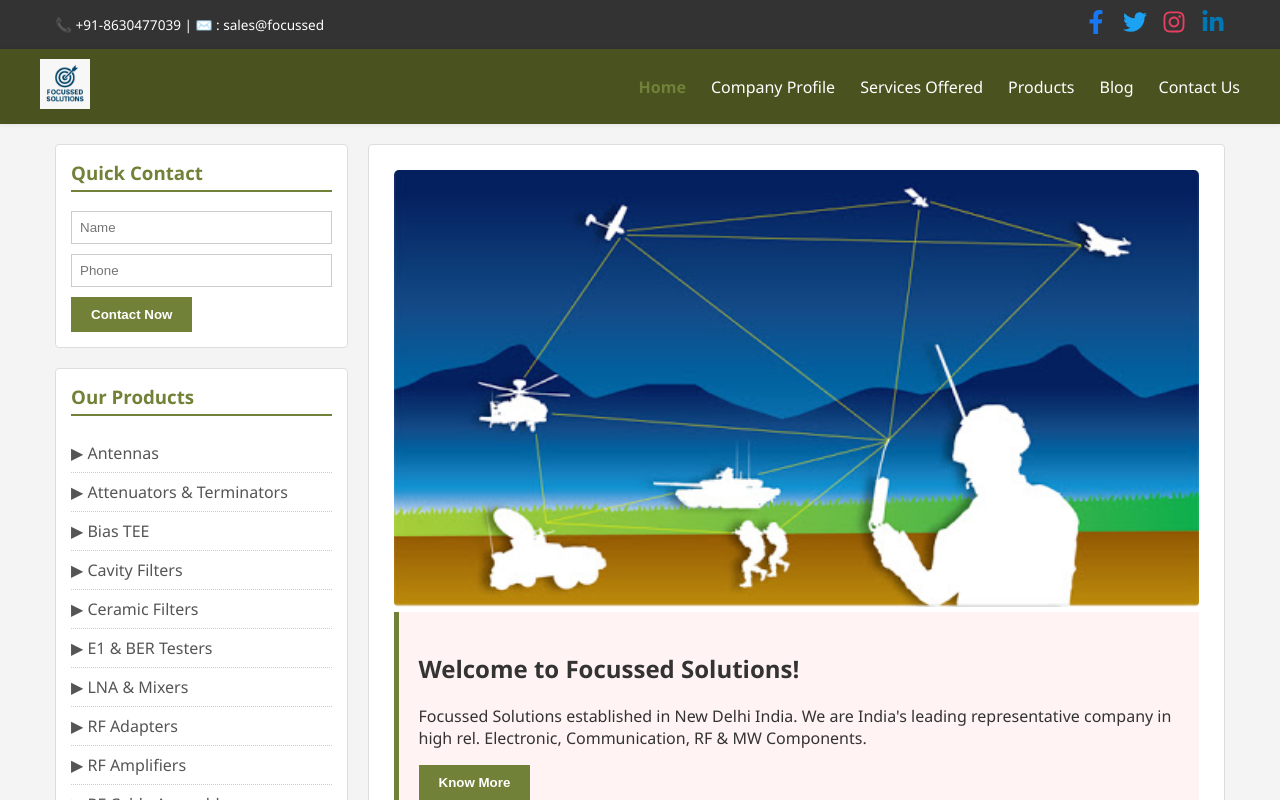
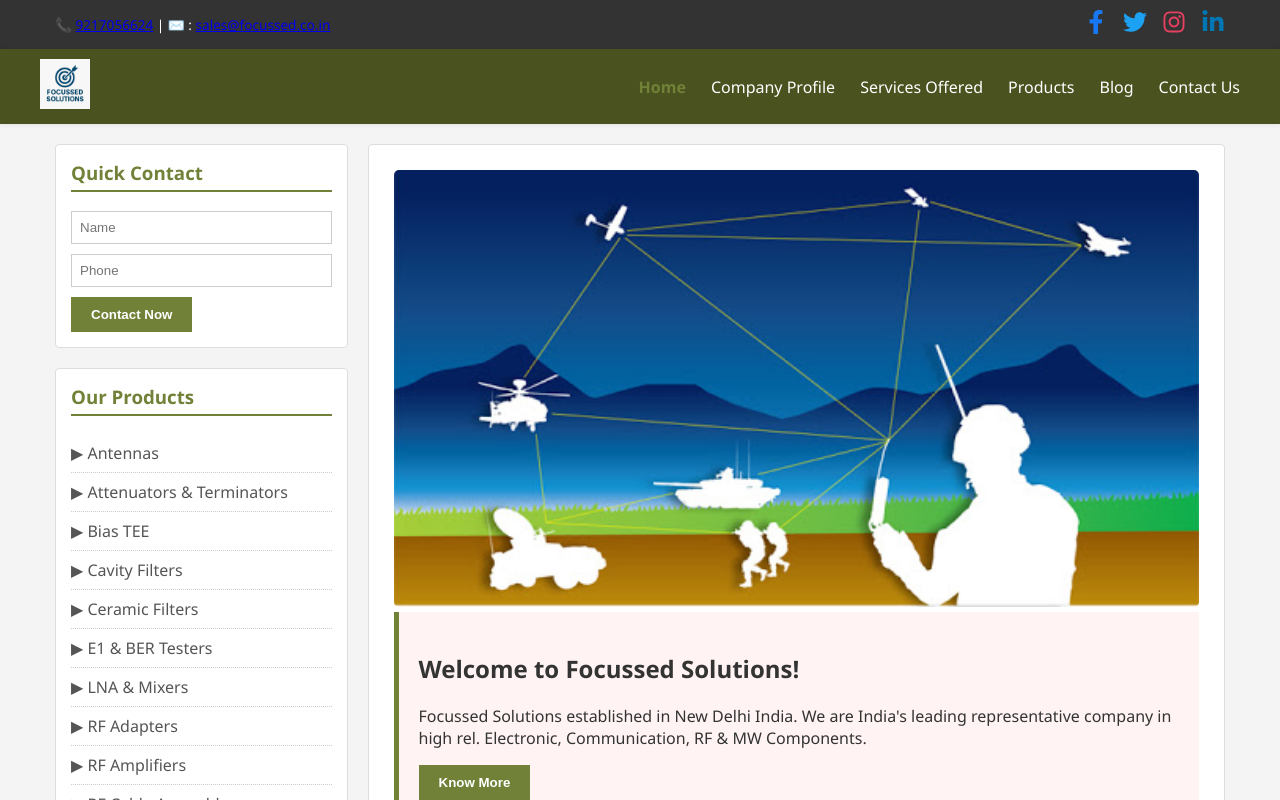
Before and after one commit to Ankitrai91/focussed, a React (Create React App) app: page / in a window 1280 px wide. Shown: the top 800 px of the page. Built offline with nearby package versions, Linux system fonts and the light colour scheme.

Commit message:
Update contact information in TopBar component

```diff
--- a/src/App.js
+++ b/src/App.js
@@ -152,7 +152,7 @@ const ProductDisplay = ({ category }) => {
 const TopBar = () => (
   <div className="top-bar">
     <div className="container flex-between">
-      <span>📞 +91-8630477039 | ✉️ : sales@focussed</span>
+      <span>📞 <a href="tel:+919217056624">9217056624</a> | ✉️ : <a href="mailto:sales@focussed.co.in">sales@focussed.co.in</a></span>
       <div
       className="socials"
       style={{ display: "flex", gap: "15px", alignItems: "center" }}
```
